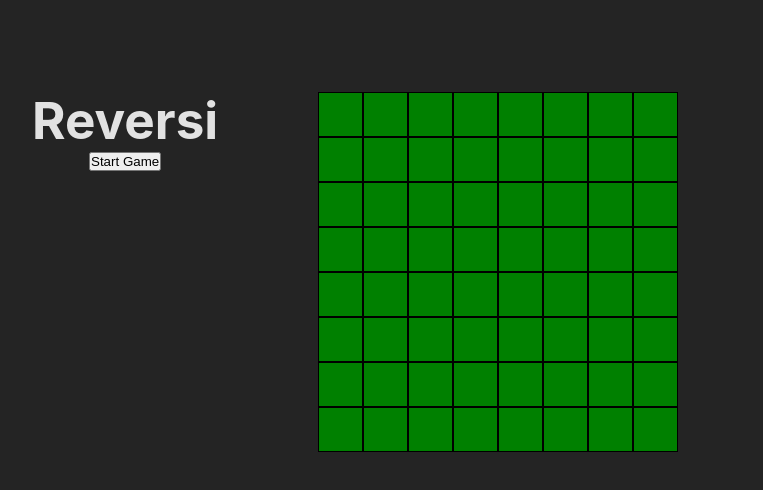
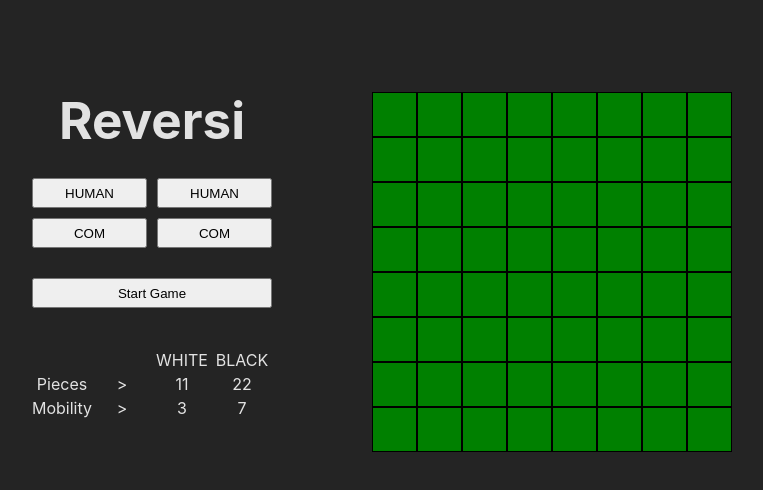
Before and after one commit to BaroqueEngine/reversi, a React (Vite) app: page / in a window 1280 px wide. Shown: the top 490 px of the page, without its empty margins (15-778 px from the left). Built offline with nearby package versions, Linux system fonts and the light colour scheme.

Commit message:
updated.

```diff
--- a/src/App.tsx
+++ b/src/App.tsx
@@ -3,6 +3,7 @@ import "./App.css";
 import Board from "./Board";
 import { startGame } from "./Rule";
 import { boardAtom, isPlayingAtom } from "./Atoms";
+import { css } from "@emotion/react";
 /** @jsxImportSource @emotion/react */
 
 function App() {
@@ -13,10 +14,51 @@ function App() {
     <>
       <div className="container">
         <div className="left">
-          <h1>Reversi</h1>
-          <button onClick={() => startGame(setBoard, setIsPlaying)}>
+          <h1 css={title}>Reversi</h1>
+          <div>
+            <div css={rowSelect}>
+              <div>
+                <button>HUMAN</button>
+              </div>
+              <div>
+                <button>HUMAN</button>
+              </div>
+            </div>
+            <div css={rowSelect}>
+              <div>
+                <button>COM</button>
+              </div>
+              <div>
+                <button>COM</button>
+              </div>
+            </div>
+          </div>
+          <button
+            css={startGameButton}
+            onClick={() => startGame(setBoard, setIsPlaying)}
+          >
             Start Game
           </button>
+          <div css={info}>
+            <div css={row}>
+              <div></div>
+              <div></div>
+              <div>WHITE</div>
+              <div>BLACK</div>
+            </div>
+            <div css={row}>
+              <div>Pieces</div>
+              <div>&gt;</div>
+              <div>11</div>
+              <div>22</div>
+            </div>
+            <div css={row}>
+              <div>Mobility</div>
+              <div>&gt;</div>
+              <div>3</div>
+              <div>7</div>
+            </div>
+          </div>
         </div>
         <div className="right">
           <Board />
@@ -27,3 +69,34 @@ function App() {
 }
 
 export default App;
+
+const title = css`
+  margin-bottom: 30px;
+`;
+
+const row = css`
+  display: grid;
+  grid-template-columns: 1fr 1fr 1fr 1fr;
+`;
+
+const rowSelect = css`
+  display: grid;
+  grid-template-columns: 1fr 1fr;
+  column-gap: 10px;
+  margin-top: 10px;
+
+  button {
+    width: 100%;
+    height: 30px;
+  }
+`;
+
+const startGameButton = css`
+  width: 100%;
+  height: 30px;
+  margin-top: 30px;
+`;
+
+const info = css`
+  margin-top: 40px;
+`;
--- a/src/Tile.tsx
+++ b/src/Tile.tsx
@@ -4,7 +4,7 @@ import Piece from "./Piece";
 import { useAtom } from "jotai";
 import { boardAtom, isPlayingAtom, turnAtom } from "./Atoms";
 import { PieceColor, Size } from "./Data";
-import { flip, flippable, oppColor, printBoard } from "./Rule";
+import { flip, flippable } from "./Rule";
 
 interface Props {
   x: number;
```
